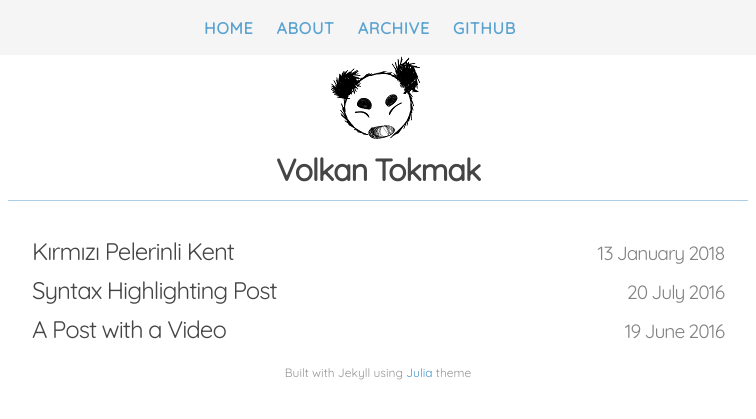
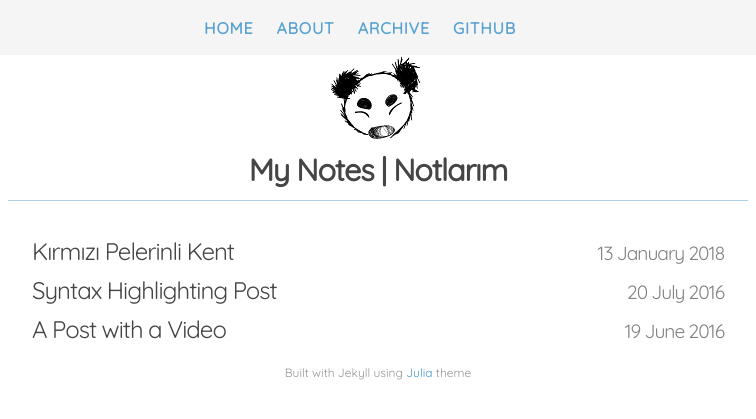
Before and after one commit to volkanto/volkanto.github.io, a Jekyll site: the page built from index.html, in a window 1280 px wide. Shown: the top 419 px of the page, without its empty margins (262-1018 px from the left). Built offline with Jekyll 4.4.1, drawn with Linux system fonts in a browser that asks for light colours; nearby versions of some CDN libraries.

Commit message:
update config

```diff
--- a/_config.yml
+++ b/_config.yml
@@ -1,11 +1,11 @@
 # Site settings
-title: Volkan Tokmak #website title
+title: My Notes | Notlarım #website title
 description: > # this means to ignore newlines until "baseurl:"
   Volkan Tokmak
 url: https://volkanto.github.io # the base hostname & protocol for your site
 baseurl: # the sub-path of your site, e.g. /blog/
 
-disqus_shortname: #kuoa # leave empty if you don't want comments
+disqus_shortname: volkanto # leave empty if you don't want comments
 google_analytics: false #if set to "true" modify the google_analytycs.html, set to false otherwise
 
 # Links settings
```
